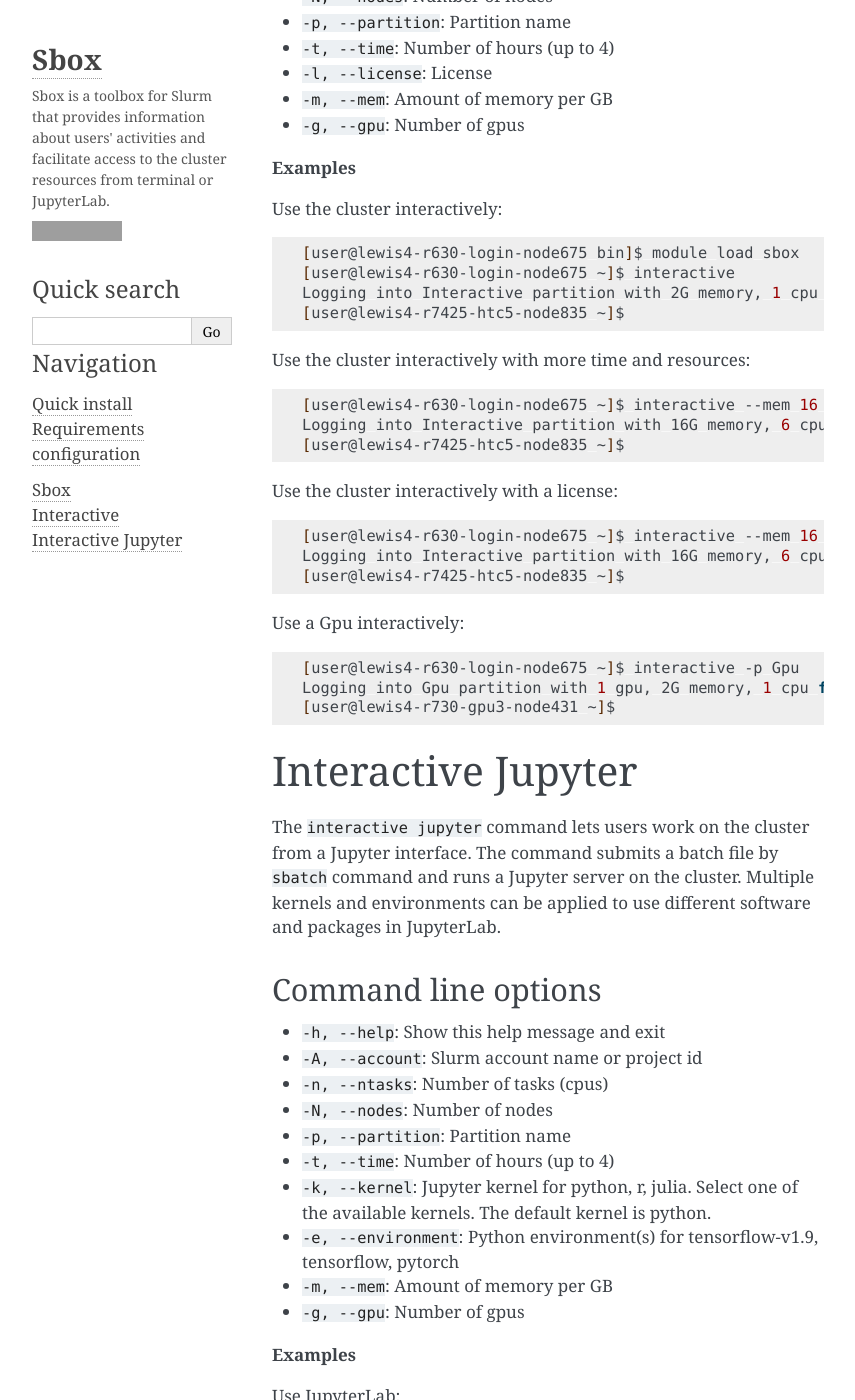
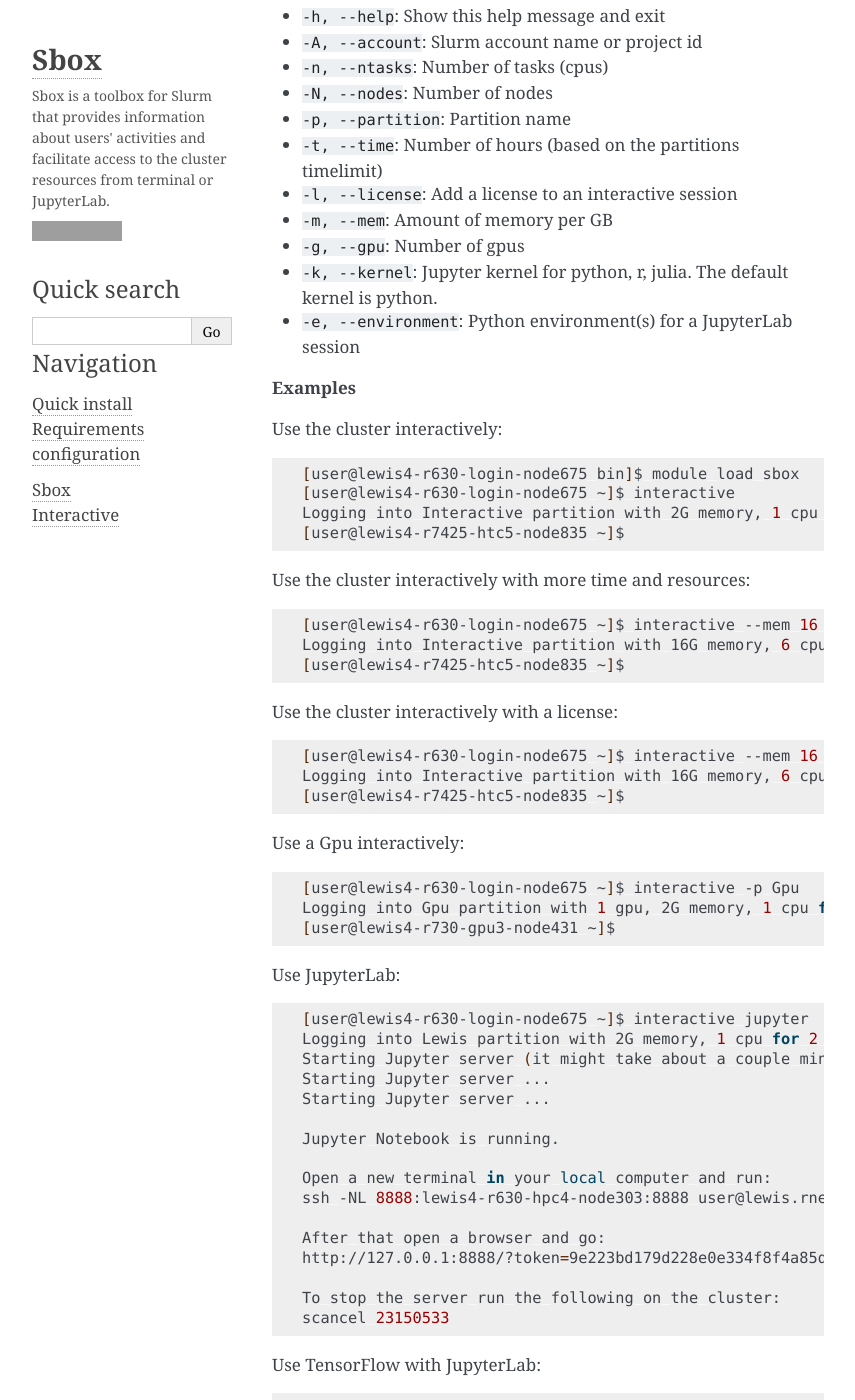
Before and after one commit to ashki23/sbox, a Sphinx documentation site: the page built from docs/sbox.rst, in a window 1280 px wide and 1400 px high, scrolled down 3539 px. Shown: the whole window, without its empty margins (202-1057 px from the left). Built offline with Sphinx 7.4.7, drawn with Linux system fonts in a browser that asks for light colours; some of the changed text lies outside the part shown; grey boxes are pictures that could not be loaded.

Commit message:
Add man, update docs and temps

```diff
--- a/docs/index.rst
+++ b/docs/index.rst
@@ -3,7 +3,7 @@
 
 Sbox is a toolbox for Slurm that provides information about users' accounts and jobs as well as information about the cluster resources. Sbox also can help Slurm admins to collect users' information by users ID and jobs ID. Interactive command uses Slurm ``srun`` and ``sbatch`` commands to request resources interactively including running a Jupyter server on the cluster.
 
-.. note:: You can download the latest release of Sbox from: `https://github.com/ashki23/sbox/releases/latest <https://github.com/ashki23/sbox/releases/latest>`_.
+.. note:: You can download the latest release of Sbox from `https://github.com/ashki23/sbox/releases/latest <https://github.com/ashki23/sbox/releases/latest>`_ and find the codes or fork the repository on `https://github.com/ashki23/sbox <https://github.com/ashki23/sbox>`__.
 
 Features
 --------
--- a/docs/requirements.rst
+++ b/docs/requirements.rst
@@ -144,7 +144,7 @@
    prepend_path("C_INCLUDE_PATH", this_root .. "/include", ":")
    prepend_path("CPLUS_INCLUDE_PATH", this_root .. "/include", ":")
    prepend_path("PKG_CONFIG_PATH", this_root .. "/lib/pkgconfig", ":")
-   setenv("ANACONDA_ROOT", this_root)
+   setenv("RESSENTIALS_ROOT", this_root)
 
 Or a tcl modulefile similar to the above tcl template for Anaconda.
 
@@ -192,7 +192,7 @@
    prepend_path("C_INCLUDE_PATH", this_root .. "/include", ":")
    prepend_path("CPLUS_INCLUDE_PATH", this_root .. "/include", ":")
    prepend_path("PKG_CONFIG_PATH", this_root .. "/lib/pkgconfig", ":")
-   setenv("ANACONDA_ROOT", this_root)
+   setenv("JULIA_ROOT", this_root)
 
 Or a tcl modulefile similar to the above tcl template for Anaconda.
 
@@ -248,7 +248,7 @@
    prepend_path("C_INCLUDE_PATH", this_root .. "/include", ":")
    prepend_path("CPLUS_INCLUDE_PATH", this_root .. "/include", ":")
    prepend_path("PKG_CONFIG_PATH", this_root .. "/lib/pkgconfig", ":")
-   setenv("ANACONDA_ROOT", this_root)
+   setenv("TENSORFLOW_ROOT", this_root)
 
 Or a tcl modulefile similar to the above tcl template for Anaconda.
 
--- a/docs/sbox.rst
+++ b/docs/sbox.rst
@@ -152,9 +152,11 @@
 ============
 
 ``interactive`` is an alias for using cluster interactively using Slurm
-``srun`` command.
-
-.. _command-line-options-1:
+``srun`` command. The ``interactive jupyter`` command lets users work on the cluster from
+a Jupyter interface. The command submits a batch file by ``sbatch``
+command and runs a Jupyter server on the cluster. Multiple kernels and
+environments can be applied to use different software and packages in
+JupyterLab.
 
 Command line options
 --------------------
@@ -164,10 +166,12 @@
 -  ``-n, --ntasks``: Number of tasks (cpus)
 -  ``-N, --nodes``: Number of nodes
 -  ``-p, --partition``: Partition name
--  ``-t, --time``: Number of hours (up to 4)
--  ``-l, --license``: License
+-  ``-t, --time``: Number of hours (based on the partitions timelimit)
+-  ``-l, --license``: Add a license to an interactive session
 -  ``-m, --mem``: Amount of memory per GB
 -  ``-g, --gpu``: Number of gpus
+-  ``-k, --kernel``: Jupyter kernel for python, r, julia. The default kernel is python.
+-  ``-e, --environment``: Python environment(s) for a JupyterLab session
 
 **Examples**
 
@@ -203,35 +207,6 @@
    [user@lewis4-r630-login-node675 ~]$ interactive -p Gpu
    Logging into Gpu partition with 1 gpu, 2G memory, 1 cpu for 2 hours ...
    [user@lewis4-r730-gpu3-node431 ~]$
-
-Interactive Jupyter
-===================
-
-The ``interactive jupyter`` command lets users work on the cluster from
-a Jupyter interface. The command submits a batch file by ``sbatch``
-command and runs a Jupyter server on the cluster. Multiple kernels and
-environments can be applied to use different software and packages in
-JupyterLab.
-
-.. _command-line-options-2:
-
-Command line options
---------------------
-
--  ``-h, --help``: Show this help message and exit
--  ``-A, --account``: Slurm account name or project id
--  ``-n, --ntasks``: Number of tasks (cpus)
--  ``-N, --nodes``: Number of nodes
--  ``-p, --partition``: Partition name
--  ``-t, --time``: Number of hours (up to 4)
--  ``-k, --kernel``: Jupyter kernel for python, r, julia. Select one of
-   the available kernels. The default kernel is python.
--  ``-e, --environment``: Python environment(s) for tensorflow-v1.9,
-   tensorflow, pytorch
--  ``-m, --mem``: Amount of memory per GB
--  ``-g, --gpu``: Number of gpus
-
-**Examples**
 
 Use JupyterLab:
 
```
Also changed, not shown: README.md (+5 -22 lines), 4 other files.
